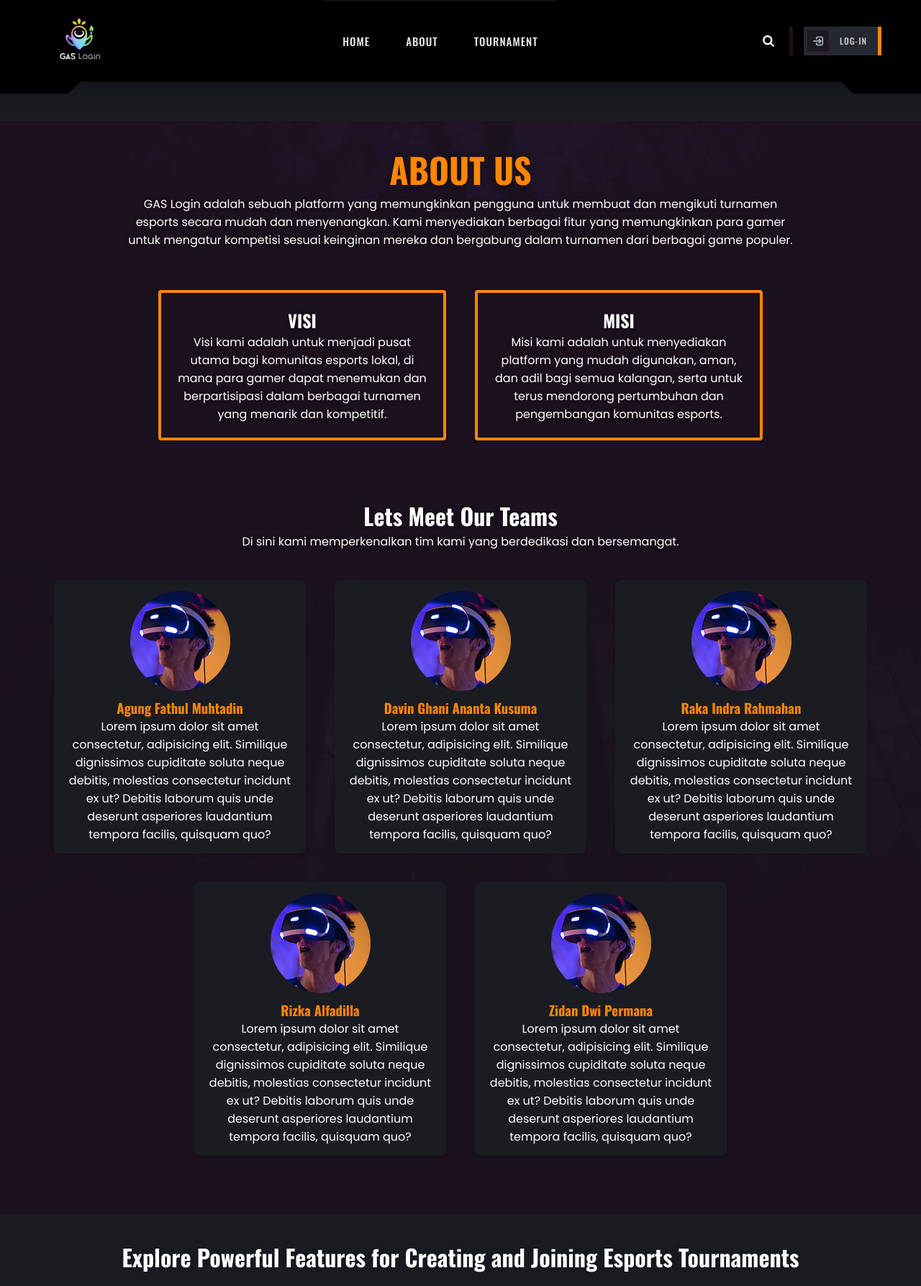
After one commit to AgungFathul/AgungFathul01.github.io, a PHP site: page /GasLogin/about.html in a window 1280 px wide. The commit adds this page. Shown: the top 1787 px of the page at 72% size. Run offline with PHP 8.4, Linux system fonts and the light colour scheme.

Commit message:
responsifitas otentikasi dan page about

```diff
--- a/GasLogin/Create_Tournament.html
+++ b/GasLogin/Create_Tournament.html
@@ -52,7 +52,7 @@
             </li>
 
             <li>
-              <a href="#about" class="navbar-link">About</a>
+              <a href="about.html" class="navbar-link">About</a>
             </li>
 
             <li>
--- /dev/null
+++ b/GasLogin/about.html
@@ -0,0 +1,265 @@
+<!DOCTYPE html>
+<html lang="en">
+  <head>
+    <meta charset="UTF-8" />
+    <meta http-equiv="X-UA-Compatible" content="IE=edge" />
+    <meta name="viewport" content="width=device-width, initial-scale=1.0" />
+    <title>About</title>
+    <link
+      rel="shortcut icon"
+      href="./assets/images/fav.png"
+      type="image/svg+xml"
+    />
+    <link rel="stylesheet" href="./assets/css/style_about.css" />
+    <link rel="stylesheet" href="./assets/css/style.css" />
+    <link rel="preconnect" href="https://fonts.googleapis.com" />
+    <link rel="preconnect" href="https://fonts.gstatic.com" crossorigin />
+    <link
+      href="https://fonts.googleapis.com/css2?family=Oswald:wght@300;400;500;600;700&family=Poppins:wght@400;500;700&display=swap"
+      rel="stylesheet"
+    />
+  </head>
+
+  <body id="top">
+    <!--
+    - #HEADER
+  -->
+    <header class="header">
+      <div class="overlay" data-overlay></div>
+
+      <div class="container">
+        <a href="#" class="logo">
+          <img
+            src="./assets/images/logo.png"
+            alt="GASLogin logo"
+            width="110vh"
+            height="110vh"
+          />
+        </a>
+
+        <button class="nav-open-btn" data-nav-open-btn>
+          <ion-icon name="menu-outline"></ion-icon>
+        </button>
+
+        <nav class="navbar" data-nav>
+          <div class="navbar-top">
+            <a href="#" class="logo">
+              <img
+                src="./assets/images/logo.png"
+                alt="GASLogin logo"
+                width="110vh"
+                height="110vh"
+              />
+            </a>
+
+            <button class="nav-close-btn" data-nav-close-btn>
+              <ion-icon name="close-outline"></ion-icon>
+            </button>
+          </div>
+
+          <ul class="navbar-list">
+            <li>
+              <a href="#hero" class="navbar-link">Home</a>
+            </li>
+
+            <li>
+              <a href="about.html" class="navbar-link">About</a>
+            </li>
+
+            <li>
+              <a href="tournament.html" class="navbar-link">Tournament</a>
+            </li>
+          </ul>
+
+          <ul class="nav-social-list">
+            <li>
+              <a href="login.html">
+                <button style="color: hsl(31, 100%, 51%)">
+                  <span>Log-in</span>
+                </button></a
+              >
+            </li>
+          </ul>
+        </nav>
+
+        <div class="header-actions">
+          <button class="search">
+            <ion-icon name="search-outline"></ion-icon>
+          </button>
+          <a href="login.html">
+            <button class="btn-sign_in">
+              <div class="icon-box">
+                <ion-icon name="log-in-outline"></ion-icon>
+              </div>
+
+              <span>Log-in</span>
+            </button></a
+          >
+        </div>
+      </div>
+    </header>
+
+    <div class="progressbar"></div>
+
+    <main>
+      <section class ="about-head">
+        <div id="about-first">
+            <div id="about-text">
+                <h1>ABOUT US</h1>
+                <p>GAS Login adalah sebuah platform yang memungkinkan pengguna untuk membuat dan mengikuti turnamen esports secara mudah dan menyenangkan. Kami menyediakan berbagai fitur yang memungkinkan para gamer untuk mengatur kompetisi sesuai keinginan mereka dan bergabung dalam turnamen dari berbagai game populer.</p>
+            </div>
+        </div>
+      </section>
+      <section class = "about-goal">
+        <div id="about-content">
+          <div id="about-text">
+            <div class="about-container">
+              <div class="visi">
+                <h1>VISI</h1>
+                <p>Visi kami adalah untuk menjadi pusat utama bagi komunitas esports lokal, di mana para gamer dapat menemukan dan berpartisipasi dalam berbagai turnamen yang menarik dan kompetitif. </p>
+              </div>
+              <div class="misi">
+                <h1>MISI</h1>
+                <p>Misi kami adalah untuk menyediakan platform yang mudah digunakan, aman, dan adil bagi semua kalangan, serta untuk terus mendorong pertumbuhan dan pengembangan komunitas esports.</p>
+              </div>
+            </div>
+          </div>
+      </div>
+      </section>
+
+      <section class="about-team">
+        <div id="about-content">
+          <div id="about-text">
+              <h2>Lets Meet Our Teams</h2>
+              <p>Di sini kami memperkenalkan tim kami yang berdedikasi dan bersemangat. </p>
+          </div>
+        </div>
+        <div class="about-container">
+          <div id="about-profile">
+              <div id="about-profile-header">
+                  <a href="https://github.com/AgungFathul01"><img src="assets/images/team-member-2.png"></a>
+              </div>
+              <div id="about-profile-body">
+                  <h3>Agung Fathul Muhtadin</h3>
+                  <p>Lorem ipsum dolor sit amet consectetur, adipisicing elit. Similique dignissimos cupiditate soluta neque debitis, molestias consectetur incidunt ex ut? Debitis laborum quis unde deserunt asperiores laudantium tempora facilis, quisquam quo?</p>
+              </div>
+          </div>
+          <div id="about-profile">
+              <div id="about-profile-header">
+                  <a href="https://github.com/DavinGhani"><img src="assets/images/team-member-2.png"></a>
+              </div>
+              <div id="about-profile-body">
+                  <h3>Davin Ghani Ananta Kusuma</h3>
+                  <p>Lorem ipsum dolor sit amet consectetur, adipisicing elit. Similique dignissimos cupiditate soluta neque debitis, molestias consectetur incidunt ex ut? Debitis laborum quis unde deserunt asperiores laudantium tempora facilis, quisquam quo?</p>
+              </div>
+          </div>
+          <div id="about-profile">
+              <div id="about-profile-header">
+                  <a href="https://github.com/Rahmaone"><img src="assets/images/team-member-2.png"></a>
+              </div>
+              <div id="about-profile-body">
+                  <h3>Raka Indra Rahmahan</h3>
+                  <p>Lorem ipsum dolor sit amet consectetur, adipisicing elit. Similique dignissimos cupiditate soluta neque debitis, molestias consectetur incidunt ex ut? Debitis laborum quis unde deserunt asperiores laudantium tempora facilis, quisquam quo?</p>
+              </div>
+          </div>
+          <div id="about-profile">
+              <div id="about-profile-header">
+                <a href="https://github.com/YeeIsRizka"><img src="assets/images/team-member-2.png"></a>
+              </div>
+              <div id="about-profile-body">
+                  <h3>Rizka Alfadilla</h3>
+                  <p>Lorem ipsum dolor sit amet consectetur, adipisicing elit. Similique dignissimos cupiditate soluta neque debitis, molestias consectetur incidunt ex ut? Debitis laborum quis unde deserunt asperiores laudantium tempora facilis, quisquam quo?</p>
+              </div>
+          </div>
+          <div id="about-profile">
+              <div id="about-profile-header">
+                  <a href="https://github.com/zidandp"><img src="assets/images/team-member-2.png"></a>
+              </div>
+              <div id="about-profile-body">
+                  <h3>Zidan Dwi Permana</h3>
+                  <p>Lorem ipsum dolor sit amet consectetur, adipisicing elit. Similique dignissimos cupiditate soluta neque debitis, molestias consectetur incidunt ex ut? Debitis laborum quis unde deserunt asperiores laudantium tempora facilis, quisquam quo?</p>
+              </div>
+          </div>
+        </div>
+      </section>
+
+      <section class="about-box">
+        <div id="about-content">
+          <div id="about-text">
+            <h2>Explore Powerful Features for Creating and Joining Esports Tournaments</h2>
+          </div>
+        </div>
+        <div class="about-container">
+          <div id="about-feature">
+            <div id="about-feature-header">
+              <ion-icon name="trophy"></ion-icon>
+            </div>
+            <div id="about-feature-body">
+              <h3>Pembuatan Turnamen</h3>
+              <p>Pengguna dapat dengan mudah membuat turnamen mereka sendiri dengan berbagai opsi pengaturan.</p>
+            </div>
+          </div>
+          <div id="about-feature">
+            <div id="about-feature-header">
+              <ion-icon name="people"></ion-icon>
+            </div>
+            <div id="about-feature-body">
+              <h3>Pendaftaran Turnamen</h3>
+              <p> Para gamer dapat mendaftar untuk berbagai turnamen yang tersedia dalam berbagai game.</p>
+            </div>
+          </div>
+          <div id="about-feature">
+            <div id="about-feature-header">
+              <ion-icon name="calendar"></ion-icon>
+            </div>
+            <div id="about-feature-body">
+              <h3>Manajemen Turnamen</h3>
+              <p>Sistem manajemen turnamen yang canggih memudahkan pengguna dalam mengatur dan mengelola kompetisi.</p>
+            </div>
+          </div>
+          <div id="about-feature">
+            <div id="about-feature-header">
+              <ion-icon name="help-circle-outline"></ion-icon>
+            </div>
+            <div id="about-feature-body">
+              <h3>Coming soon..</h3>
+              <p>???</p>
+            </div>
+          </div>
+        </div>
+      </section>
+
+    </main>
+
+    <!--
+    - #FOOTER
+  -->
+
+    <footer>
+      <div class="footer-bottom">
+        <div class="container">
+          <p class="copyright">
+            Copyright &copy; 2024 <a href="#">GASLogin</a>. all rights reserved
+          </p>
+        </div>
+      </div>
+    </footer>
+
+    <!--
+    - #GO TO TOP
+  -->
+
+    <a href="#top" class="btn btn-primary go-top" data-go-top>
+      <ion-icon name="chevron-up-outline"></ion-icon>
+    </a>
+    <script src="./assets/js/script.js"></script>
+    <script
+      type="module"
+      src="https://unpkg.com/ionicons@5.5.2/dist/ionicons/ionicons.esm.js"
+    ></script>
+    <script
+      nomodule
+      src="https://unpkg.com/ionicons@5.5.2/dist/ionicons/ionicons.js"
+    ></script>
+  </body>
+</html>
--- /dev/null
+++ b/GasLogin/assets/css/style_about.css
@@ -0,0 +1,154 @@
+body {
+    background: url("../images/section-wrapper-bg.jpg") no-repeat;
+    background-size: cover;
+    background-position: center;
+    font-family: var(--ff-oswald);
+}
+
+.progressbar {
+    display: block;
+    width: 100%;
+    height: 120px;
+    margin: 48px 0px 0px;
+    padding: auto;
+    background-color: var(--raisin-black-2);
+}
+
+.about-head{
+    margin: 2vh;
+}
+
+.about-head h1 {
+    font-size: 3rem;
+    font-weight: var(--fw-700);
+    color: var(--orange);
+}
+
+#about-content h2 {
+    font-size: 2rem;
+    font-weight: 700;
+}
+
+#about-first {
+    display: flex;
+    align-items: center;
+    justify-content: center;
+    flex-direction: column;
+    margin: 0 7vw;
+}
+
+#about-text {
+    margin: 1rem 5vw;
+    color: var(--white);
+    text-align: center;
+    text-shadow: 0px 0px 0.5rem rgba(0, 0, 0, 0.3);
+}
+
+.about-container {
+    width: 100%;
+    padding: 5px;
+    box-sizing: border-box;
+    display: flex;
+    flex-wrap: wrap;
+    justify-content: center;
+}
+
+.visi, .misi {
+    width: 400px;
+    height: auto;
+    display: flex;
+    flex-direction: column;
+    background: transparent;
+    border: 4px solid var(--orange);
+    border-radius: 4px;
+    box-shadow: 0 2px 5px rgba(0,0,0,0.2);
+    margin: 20px;
+    padding: 20px;
+}
+
+#about-profile {
+    max-width: 350px;
+    min-height: 380px;
+    display: flex;
+    flex-direction: column;
+    background: var(--raisin-black-2);
+    border-radius: 8px;
+    box-shadow: 0 2px 5px rgba(0,0,0,0.2);
+    margin: 20px;
+    color: var(--white);
+    padding: 10px 10px;
+}
+
+#about-profile h3{
+    color: var(--orange);
+}
+
+
+#about-profile:hover {
+    transform: scale(1.10);
+    box-shadow: 0 2px 5px var(--orange);
+
+}
+
+#about-profile-header {
+    display: flex;
+    justify-content: center;
+    align-items: center;
+    padding: 5px 0;
+}
+
+#about-profile-body, #about-feature-body{
+    text-align: center;
+    margin: 5px 5px 0px 5px;
+    display: flex;
+    box-sizing: border-box;
+    justify-content: center;
+    align-items: center;
+    flex-direction: column;
+}
+
+.about-box {
+    min-height: 20vh;
+    background-color: var(--raisin-black-2);
+    color: var(--white);
+    padding: 20px;
+}
+
+#about-feature {
+    width: 320px;
+    min-height: 300px;
+    background: var(--orange);
+    border-radius: 2px;
+    margin: 20px;
+    color: var(--raisin-black-2);
+    clip-path: var(--polygon-4);
+    display: flex;
+    flex-direction: column;
+    align-items: center;
+    justify-content: center;
+    padding: 10px 35px;
+}
+
+#about-feature-header ion-icon {
+    width: 100px;
+    height: 100px;
+}
+
+#about-text p, #about-profile p, #about-feature p {
+    font-family: var(--ff-poppins);
+    font-size: 1rem;
+}
+
+.about-team{
+	margin: 7vh 0;
+}
+
+@media screen and (max-width: 415px){
+	.about-head h1 {
+        font-size: 2.5rem;
+    }
+
+    .about-container h1, #about-content h2 {
+        font-size: 1.5rem;
+    }
+}
--- a/GasLogin/detail_tour.html
+++ b/GasLogin/detail_tour.html
@@ -62,7 +62,7 @@
             </li>
 
             <li>
-              <a href="#about" class="navbar-link">About</a>
+              <a href="about.html" class="navbar-link">About</a>
             </li>
 
             <li>
--- a/GasLogin/index.html
+++ b/GasLogin/index.html
@@ -62,7 +62,7 @@
             </li>
 
             <li>
-              <a href="#about" class="navbar-link">About</a>
+              <a href="about.html" class="navbar-link">About</a>
             </li>
 
             <li>
--- a/GasLogin/tournament.html
+++ b/GasLogin/tournament.html
@@ -61,7 +61,7 @@
             </li>
 
             <li>
-              <a href="#about" class="navbar-link">About</a>
+              <a href="about.html" class="navbar-link">About</a>
             </li>
 
             <li>
```
Also changed, not shown: GasLogin/assets/css/style_otentikasi.css (+25 -11 lines).
